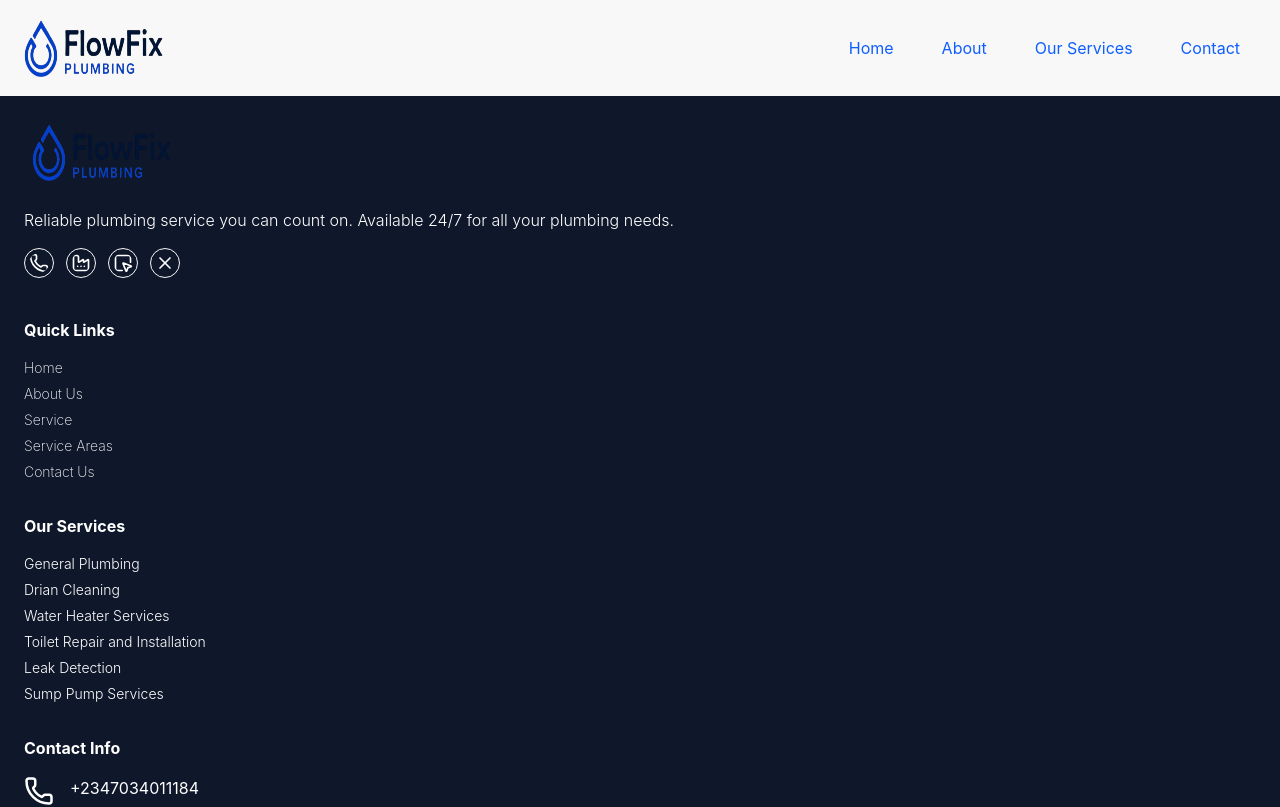
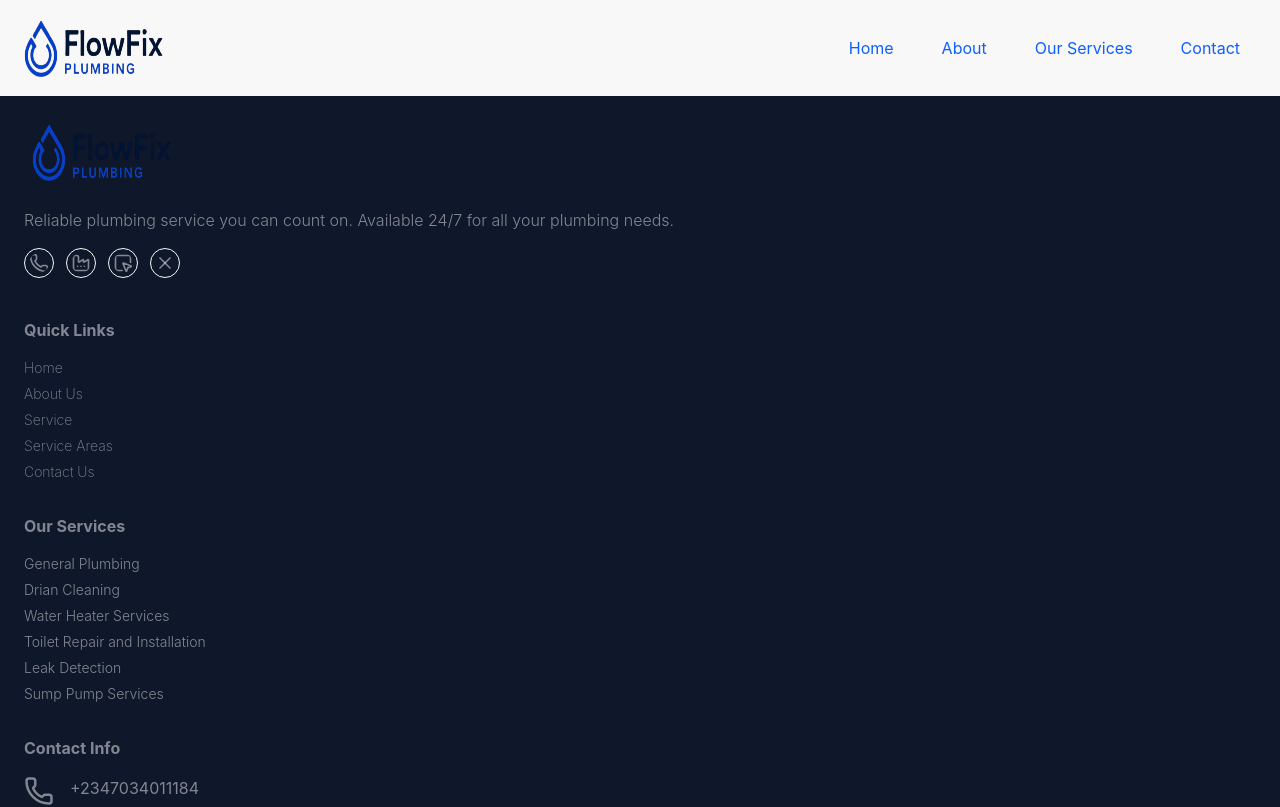
Before and after one commit to Wizzy019/flowfix-plumbing, a React (Vite) app: page / in a window 1280 px wide. Shown: the top 807 px of the page. Built offline with nearby package versions, Linux system fonts and the light colour scheme.

Commit message:
Minor fixes. tbc

```diff
--- a/src/components/layout/Footer.tsx
+++ b/src/components/layout/Footer.tsx
@@ -23,7 +23,7 @@ const SocialIcon = ({ icon: Icon, className }: SocialIconsProps) => {
   return (
     <Icon
       size={30}
-      className={`p-1 border border-surface rounded-full ${className}`}
+      className={`rounded-full border border-surface p-1 ${className}`}
     />
   );
 };
@@ -33,7 +33,7 @@ const ContactIcon = ({ icon: Icon, className }: SocialIconsProps) => {
 };
 
 const FooterSectionTitle = ({ title }: FooterSectionTitleProp) => {
-  return <div className="font-bold mx-6">{title}</div>;
+  return <h3 className="font-bold mx-6">{title}</h3>;
 };
 
 const quickLinks = [
@@ -67,7 +67,7 @@ const hours = [
 
 const Footer = () => {
   return (
-    <footer className="min-h-svh bg-secondary w-full text-white text-pretty">
+    <footer className="min-h-svh bg-secondary w-full text-text-light-2">
       {/* LOGO */}
       <Container
         className="mb-6"
--- a/src/components/layout/Navbar.tsx
+++ b/src/components/layout/Navbar.tsx
@@ -1,10 +1,18 @@
+import { useEffect, useState } from "react";
+import { NavLink } from "react-router-dom";
 import { Menu, X } from "lucide-react";
 import Logo from "../../assets/images/logo.png";
-import { NavLink } from "react-router-dom";
-import { useState } from "react";
 
 const Navbar = () => {
   const [open, setOpen] = useState(false);
+
+  useEffect(() => {
+    document.body.style.overflow = open ? "hidden" : "auto";
+
+    return () => {
+      document.body.style.overflow = "auto";
+    };
+  }, [open]);
 
   const navLinks = [
     { id: 1, label: "Home", path: "" },
@@ -29,20 +37,20 @@ const Navbar = () => {
         <nav className="hidden w-max md:flex items-center ml-auto">
           {navLinks.map((link) => {
             return (
-              <a
+              <NavLink
                 key={link.id}
-                href={link.path}
+                to={link.path}
                 className="mx-2 px-4 text-primary border-primary hover:border-b transition-transform duration-slow"
               >
                 {link.label}
-              </a>
+              </NavLink>
             );
           })}
         </nav>
         {/* MOBILE */}
         <div
           className={`md:hidden h-screen bg-surface w-2/3 fixed top-20 right-0 px-4 transform transition-shadow duration-slow z-50
-            ${open ? "opacity-100 translate-x-0 overflow-y-hidden" : "opacity-0 -translate-x-100"}`}
+            ${open ? "opacity-100 translate-x-0 overflow-y-hidden" : "opacity-0 translate-x-full"}`}
         >
           {navLinks.map((link) => {
             return (
--- a/src/styles/tokens.css
+++ b/src/styles/tokens.css
@@ -22,6 +22,7 @@
     --color-surface-2: #ffffff;
 
     --color-text: #0f172a;
+    --color-text-light-2: #ffffff7b;
     --color-text-light: #475569;
     --color-text-muted: #94a3b8;
 
--- a/tailwind.config.ts
+++ b/tailwind.config.ts
@@ -19,6 +19,7 @@ const config: Config = {
 
         text: "var(--color-text)",
         "text-light": "var(--color-text-light)",
+        "text-light-2": "var(--color-text-light-2)",
         muted: "var(--color-text-muted)",
 
         border: "var(--color-border)",
```
